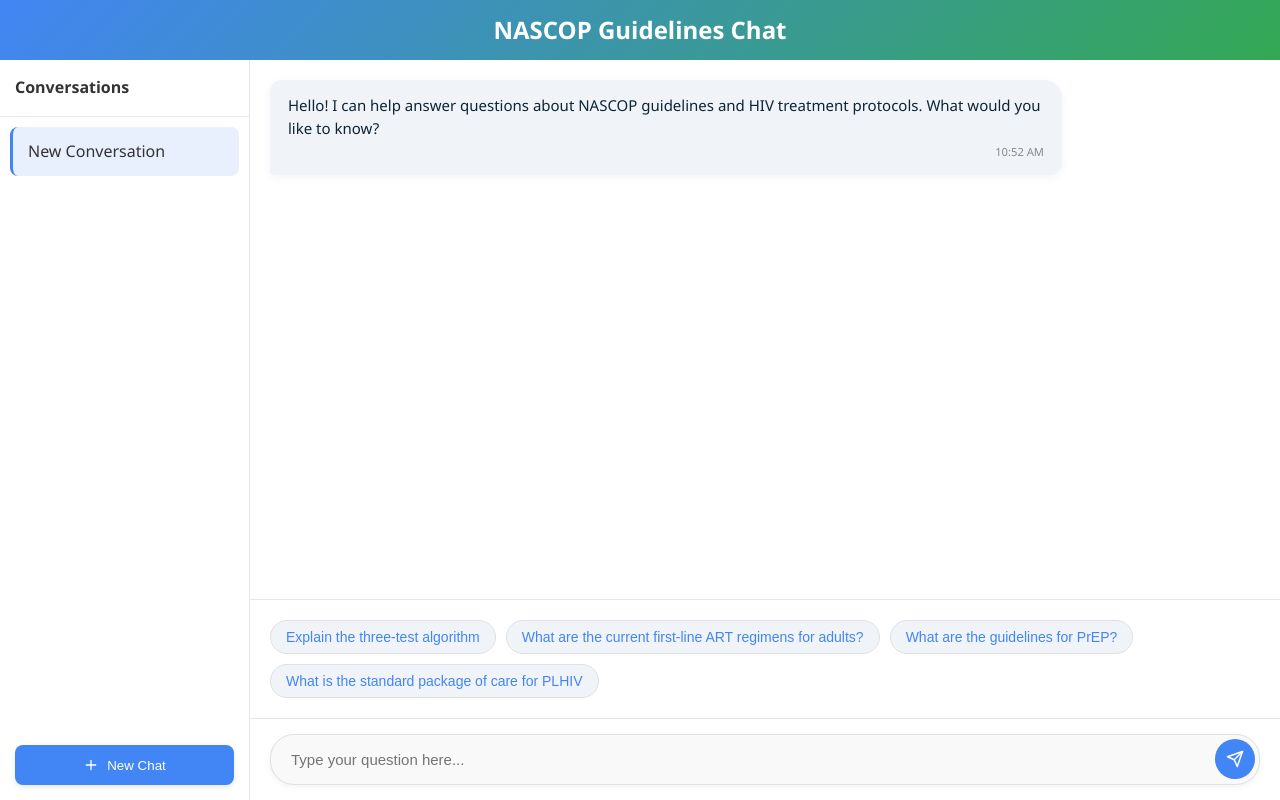
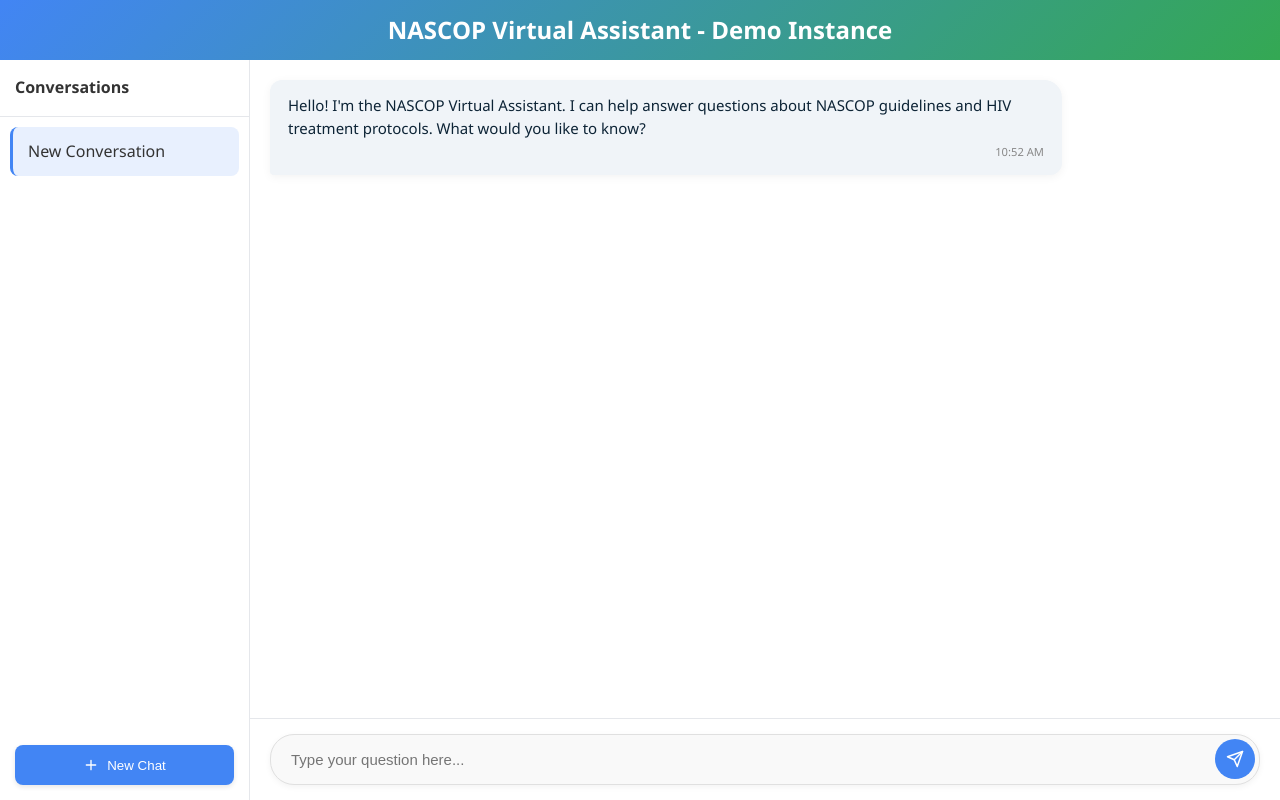
Before and after one commit to CDC-KE-DGHT-ESI/nascop-assistant, a plain HTML site: page index.html in a window 1280 px wide. Drawn offline with Linux system fonts and the light colour scheme.

Commit message:
renamed demo environment

```diff
--- a/index.html
+++ b/index.html
@@ -3,7 +3,7 @@
 <head>
     <meta charset="UTF-8">
     <meta name="viewport" content="width=device-width, initial-scale=1.0">
-    <title>NASCOP Chat</title>
+    <title>NASCOP Virtual Assistant - Demo Instance</title>
     <style>
         :root {
             --primary-color: #4285F4;
@@ -342,7 +342,7 @@
                 <line x1="3" y1="18" x2="21" y2="18"></line>
             </svg>
         </button>
-        <h1>NASCOP Guidelines Chat</h1>
+        <h1>NASCOP Virtual Assistant - Demo Instance</h1>
     </div>
 
     <div class="app-container">
@@ -364,7 +364,7 @@
         <div class="chat-container">
             <div class="chat-messages" id="chat-messages">
                 <div class="message bot-message">
-                    <div>Hello! I can help answer questions about NASCOP guidelines and HIV treatment protocols. What would you like to know?</div>
+                    <div>Hello! I'm the NASCOP Virtual Assistant. I can help answer questions about NASCOP guidelines and HIV treatment protocols. What would you like to know?</div>
                     <div class="message-time" id="initial-time"></div>
                 </div>
             </div>
@@ -418,6 +418,9 @@
             // Initialize conversations from localStorage if available
             loadConversations();
 
+            // Update examples visibility based on initial conversation
+            updateExamplesVisibility();
+
             // Format time
             function formatTime(date) {
                 return new Intl.DateTimeFormat('en-US', {
@@ -450,6 +453,14 @@
                         const mostRecentId = conversationIds.sort((a, b) => {
                             return conversations[b].lastUpdated - conversations[a].lastUpdated;
                         })[0];
+
+                        // For backwards compatibility - ensure hideExamples property exists
+                        conversationIds.forEach(id => {
+                            if (conversations[id].hideExamples === undefined) {
+                                conversations[id].hideExamples = false;
+                            }
+                        });
+
                         setActiveConversation(mostRecentId);
                     }
                 }
@@ -476,7 +487,8 @@
                         }
                     ],
                     created: now,
-                    lastUpdated: now
+                    lastUpdated: now,
+                    hideExamples: true // Flag to keep examples hidden throughout this conversation
                 };
 
                 saveConversations();
@@ -486,10 +498,13 @@
                 // Clear chat messages and add initial message
                 chatMessages.innerHTML = '';
                 addMessage(
-                    "Hello! I can help answer questions about NASCOP guidelines and HIV treatment protocols. What would you like to know?",
+                    "Hello! I'm the NASCOP Virtual Assistant. I can help answer questions about NASCOP guidelines and HIV treatment protocols. What would you like to know?",
                     false,
                     now
                 );
+
+                // Hide example buttons for new conversations
+                updateExamplesVisibility();
             }
 
             // Update the conversation list in sidebar
@@ -545,9 +560,24 @@
                     addMessage(msg.content, msg.role === 'user', msg.time);
                 });
 
+                // Update examples visibility based on conversation status
+                updateExamplesVisibility();
+
                 // On mobile, close the sidebar after selection
                 if (window.innerWidth <= 768) {
                     sidebar.classList.remove('open');
+                }
+            }
+
+            // Update visibility of example buttons based on conversation state
+            function updateExamplesVisibility() {
+                const examplesContainer = document.querySelector('.examples');
+
+                // If this conversation was started as "New Chat", keep examples hidden
+                if (conversations[activeConversationId].hideExamples) {
+                    examplesContainer.style.display = 'none';
+                } else {
+                    examplesContainer.style.display = 'flex';
                 }
             }
 
```
